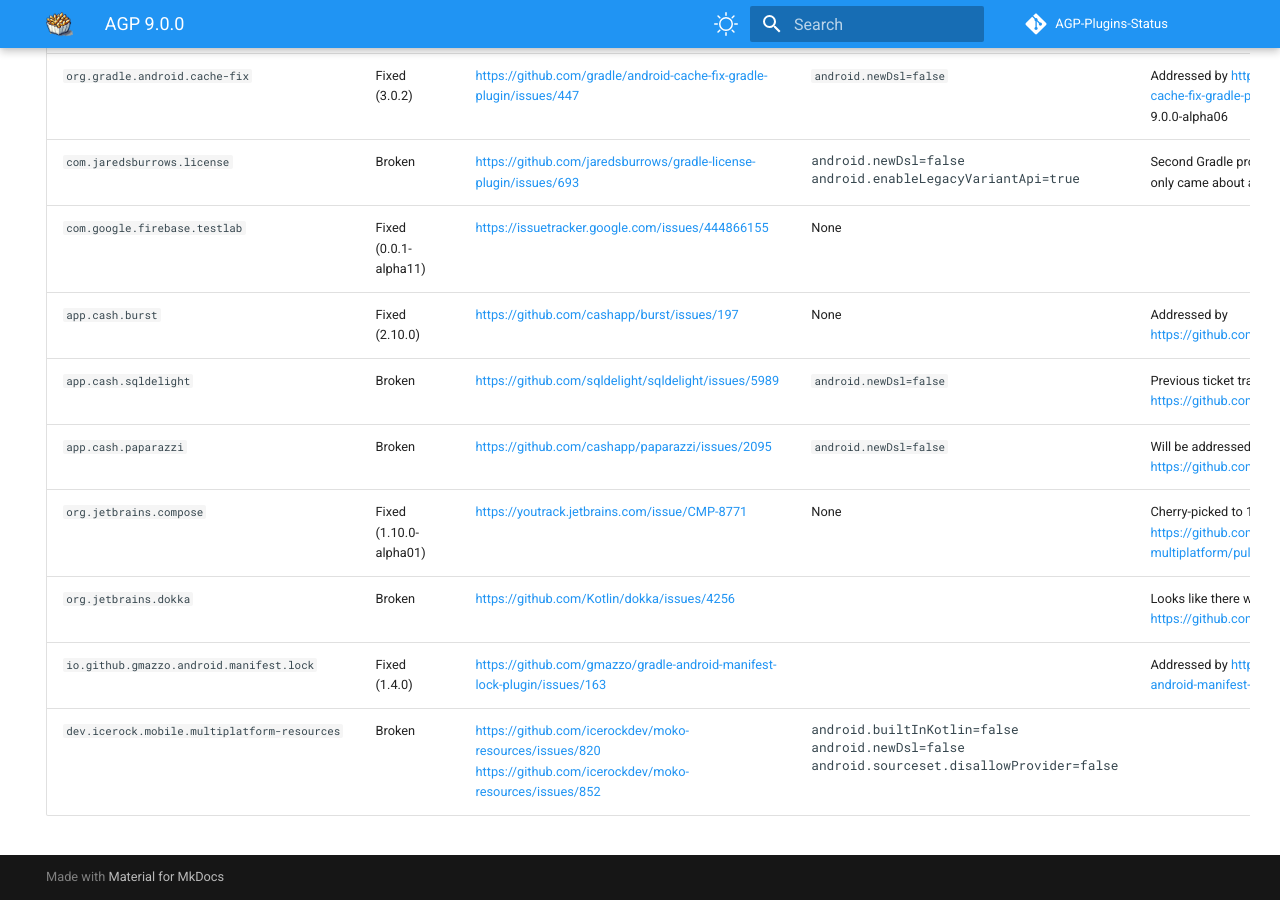
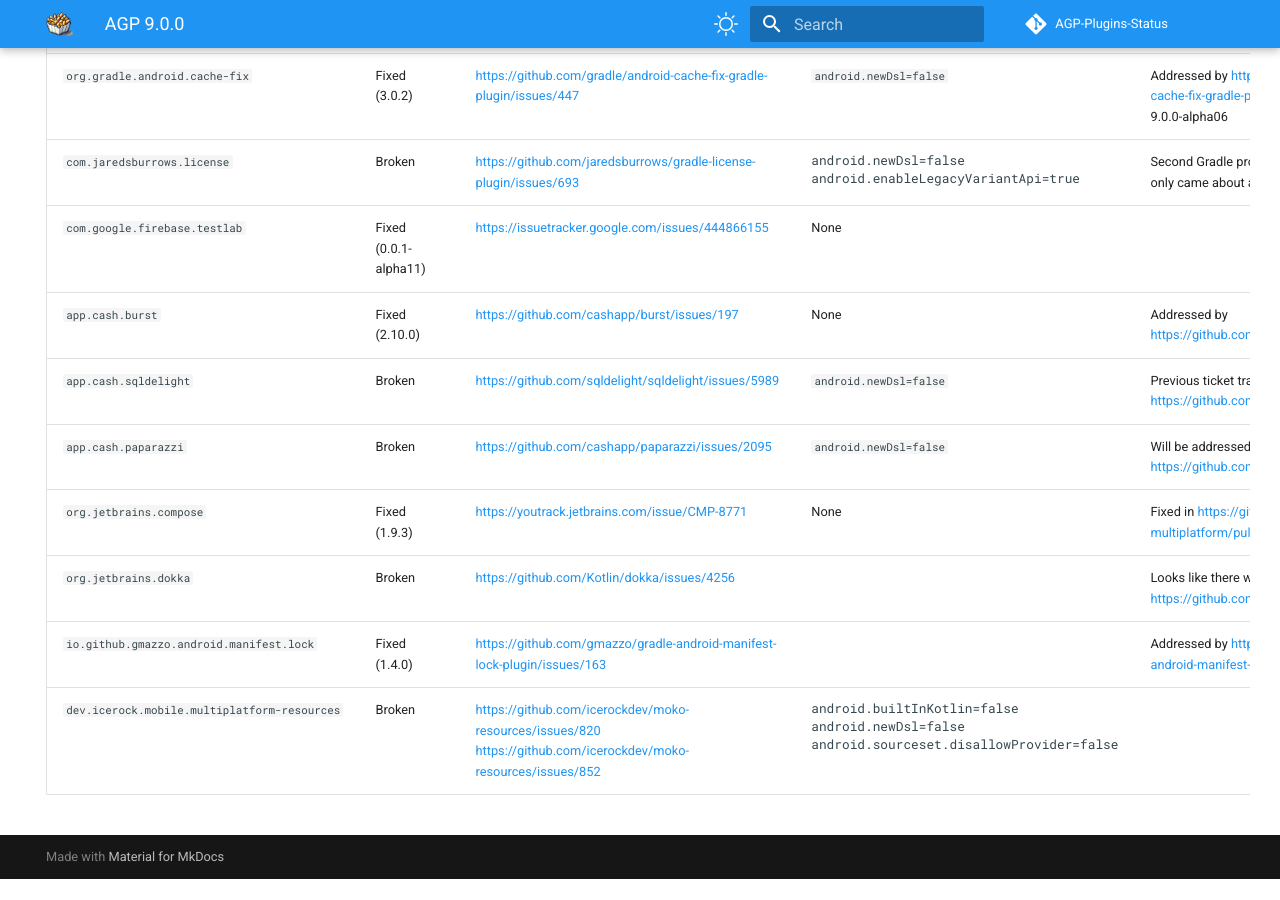
Before and after one commit to pablobaxter/AGP-Plugins-Status, an MkDocs documentation site: the page built from docs/agp-9.0.0.md, in a window 1280 px wide and 900 px high, scrolled down 1248 px. Built offline with MkDocs 1.6.1 and Material for MkDocs 9.7.7, drawn with Linux system fonts in a browser that asks for light colours; comment, search, counter and statistics services are not loaded; after the commit the page ends 2127 px from its top, so only the background shows below that.

Commit message:
Update that compose 1.9.3 plugin is compatible with AGP 9.0.0

```diff
--- a/docs/agp-9.0.0.md
+++ b/docs/agp-9.0.0.md
@@ -35,7 +35,7 @@
 | `app.cash.burst` | Fixed (2.10.0) | https://github.com/cashapp/burst/issues/197 | None | Addressed by https://github.com/cashapp/burst/pull/200 |
 | `app.cash.sqldelight` | Broken | https://github.com/sqldelight/sqldelight/issues/5989 | `android.newDsl=false` | Previous ticket tracking this issue: https://github.com/sqldelight/sqldelight/issues/5940 |
 | `app.cash.paparazzi` | Broken | https://github.com/cashapp/paparazzi/issues/2095 | `android.newDsl=false` | Will be addressed by https://github.com/cashapp/paparazzi/pull/2106 |
-| `org.jetbrains.compose` | Fixed (1.10.0-alpha01) | https://youtrack.jetbrains.com/issue/CMP-8771 | None | Cherry-picked to 1.9 in https://github.com/JetBrains/compose-multiplatform/pull/5473, should be available in 1.9.3. |
+| `org.jetbrains.compose` | Fixed (1.9.3) | https://youtrack.jetbrains.com/issue/CMP-8771 | None | Fixed in https://github.com/JetBrains/compose-multiplatform/pull/5473 |
 | `org.jetbrains.dokka` | Broken | https://github.com/Kotlin/dokka/issues/4256 | | Looks like there will be a fix coming soon: https://github.com/Kotlin/dokka/pull/4231 |
 | `io.github.gmazzo.android.manifest.lock` | Fixed (1.4.0) | https://github.com/gmazzo/gradle-android-manifest-lock-plugin/issues/163 | | Addressed by https://github.com/gmazzo/gradle-android-manifest-lock-plugin/pull/164 |
 | `dev.icerock.mobile.multiplatform-resources` | Broken | https://github.com/icerockdev/moko-resources/issues/820<br>https://github.com/icerockdev/moko-resources/issues/852 | <pre>android.builtInKotlin=false<br>android.newDsl=false<br>android.sourceset.disallowProvider=false</pre> | |
```
